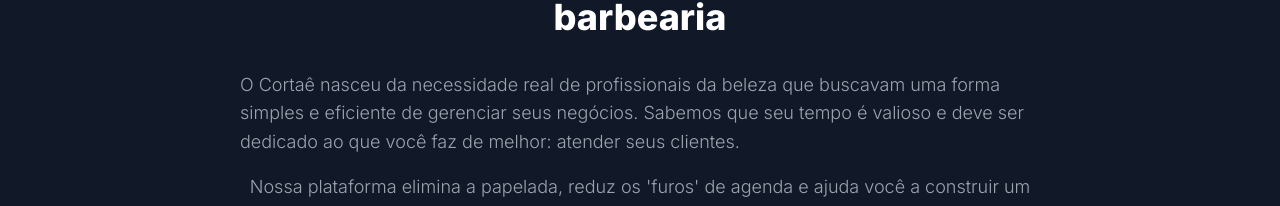
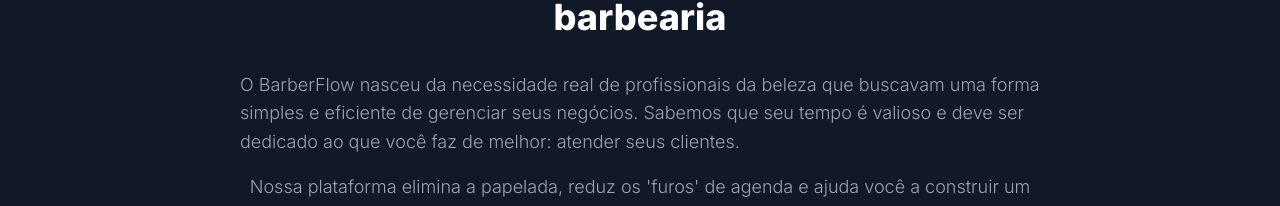
Before and after one commit to AlessandroLuizLima/BarberFlow, a React (Vite) app in the folder barbearia-frontend/: page / in a window 1280 px wide. Shown: the part 742-948 px from the top of the page. Built offline with nearby package versions, Linux system fonts and the light colour scheme.

Commit message:
feat(frontend): renomeia Cortae para BarberFlow na landing page

```diff
--- a/barbearia-frontend/index.html
+++ b/barbearia-frontend/index.html
@@ -4,7 +4,7 @@
     <meta charset="UTF-8" />
     <link rel="icon" href="./src/assets/imagens/logo.png" />
     <meta name="viewport" content="width=device-width, initial-scale=1.0" />
-    <title>Cortaê</title>
+    <title>BarberFlow</title>
   </head>
   <body>
     <div id="root"></div>
--- a/barbearia-frontend/src/pages/landingPage/LandingPage.css
+++ b/barbearia-frontend/src/pages/landingPage/LandingPage.css
@@ -18,7 +18,7 @@ body {
   padding: 0;
 }
 
-.cortae {
+.barberflow {
   font-family: "Inter", sans-serif;
   line-height: 1.6;
   color: #f9fafb;
--- a/barbearia-frontend/src/pages/landingPage/LandingPage.jsx
+++ b/barbearia-frontend/src/pages/landingPage/LandingPage.jsx
@@ -46,7 +46,7 @@ function Navbar(props) {
     <nav className="navbar">
       <div className="navbar-container">
         <a href="#home" className="logo">
-          <img src={props.logo} alt="Logo Cortaê" />
+          <img src={props.logo} alt="Logo BarberFlow" />
         </a>
 
         <div className="nav-buttons">
@@ -454,7 +454,7 @@ const LandingPage = () => {
   ];
 
   return (
-    <div className="cortae">
+    <div className="barberflow">
       <Navbar
         logo={Logo}
         mobileMenuOpen={mobileMenuOpen}
@@ -473,8 +473,8 @@ const LandingPage = () => {
       <AboutSection
         label="Sobre nós"
         title="A solução completa para modernizar sua barbearia"
-        paragraph1="O Cortaê nasceu da necessidade real de profissionais da beleza que buscavam uma forma simples e eficiente de gerenciar seus negócios. Sabemos que seu tempo é valioso e deve ser dedicado ao que você faz de melhor: atender seus clientes."
-        paragraph2="Nossa plataforma elimina a papelada, reduz os 'furos' de agenda e ajuda você a construir um relacionamento duradouro com seus clientes. Com o Cortaê, você tem controle total do seu negócio na palma da mão."
+        paragraph1="O BarberFlow nasceu da necessidade real de profissionais da beleza que buscavam uma forma simples e eficiente de gerenciar seus negócios. Sabemos que seu tempo é valioso e deve ser dedicado ao que você faz de melhor: atender seus clientes."
+        paragraph2="Nossa plataforma elimina a papelada, reduz os 'furos' de agenda e ajuda você a construir um relacionamento duradouro com seus clientes. Com o BarberFlow, você tem controle total do seu negócio na palma da mão."
       />
 
       <ServicesSection
@@ -499,7 +499,7 @@ const LandingPage = () => {
       <Footer
         logo={Logo}
         sections={footerSections}
-        copyright="© 2025 Cortaê. Todos os Direitos Reservados."
+        copyright="© 2026 BarberFlow. Todos os Direitos Reservados."
       />
     </div>
   );
```
